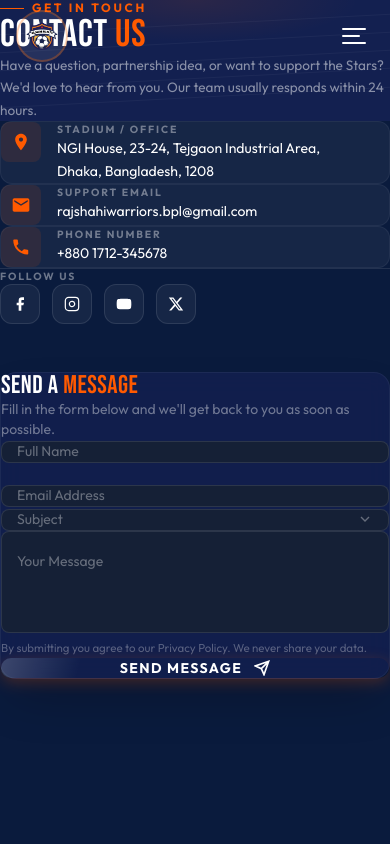
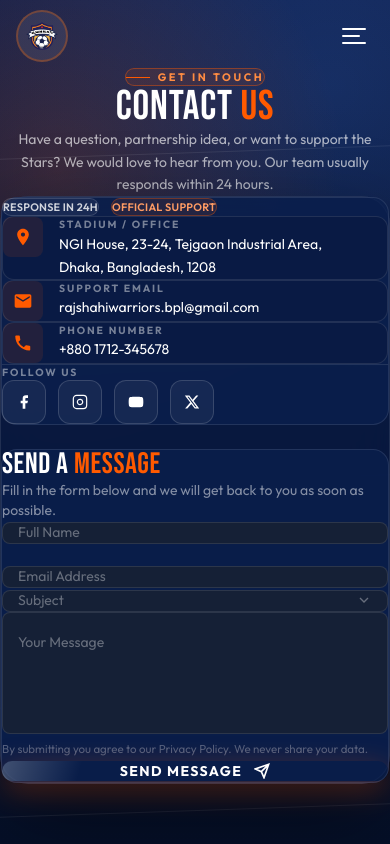
Before and after one commit to sif1t/rajshahi-starsfc, a Next.js app: page /contact in a window 390 px wide. Shown: the top 844 px of the page. Built offline with nearby package versions, Linux system fonts and the light colour scheme.

Commit message:
feat: redesign ContactPage layout with improved responsiveness and animations

```diff
--- a/src/app/contact/page.tsx
+++ b/src/app/contact/page.tsx
@@ -254,78 +254,75 @@
     <>
       <Navbar />
 
-      {/* ── Page wrapper — pushes below fixed navbar ── */}
-      <div className="bg-[#0A1B3D] min-h-screen">
-
-        {/* ── Hero strip ──────────────────────────── */}
-        <div className="relative overflow-hidden bg-[#132050] pt-[120px] pb-12">
-          {/* Subtle radial glow */}
+      {/* ── Full-screen centered wrapper ── */}
+      <div className="relative min-h-screen overflow-hidden bg-[#071433]">
+        {/* Atmospheric background */}
         <div
           aria-hidden="true"
           className="pointer-events-none absolute inset-0"
           style={{
-              background: "radial-gradient(ellipse 60% 50% at 50% 0%, rgba(255,90,0,0.10) 0%, transparent 70%)",
+            background:
+              "radial-gradient(circle at 15% 20%, rgba(255,90,0,0.18) 0%, transparent 38%), radial-gradient(circle at 85% 10%, rgba(73,142,255,0.14) 0%, transparent 42%), linear-gradient(180deg, #10214f 0%, #071433 52%, #051029 100%)",
           }}
         />
-          {/* Thin diagonal stripes */}
-          <div aria-hidden="true" className="pointer-events-none absolute inset-0 overflow-hidden opacity-[0.04]">
-            {[...Array(5)].map((_, i) => (
+        <div aria-hidden="true" className="pointer-events-none absolute inset-0 opacity-[0.08]">
+          {[...Array(7)].map((_, i) => (
             <div
               key={i}
               className="absolute h-px bg-white"
-                style={{ width: "150%", left: "-25%", top: `${20 + i * 15}%`, transform: "rotate(-3deg)" }}
+              style={{ width: "150%", left: "-25%", top: `${18 + i * 13}%`, transform: "rotate(-2deg)" }}
             />
           ))}
         </div>
 
-          <div className="relative z-10 max-w-6xl mx-auto px-4 sm:px-6 lg:px-8">
+        <section className="relative z-10 mx-auto flex min-h-screen w-full max-w-[1320px] items-center px-4 pb-16 pt-[130px] sm:px-6 lg:px-10">
+          <div className="w-full">
+            {/* Header */}
             <motion.div
               initial={{ opacity: 0, y: 20 }}
               animate={{ opacity: 1, y: 0 }}
               transition={{ duration: 0.6, ease: EASE }}
+              className="mx-auto max-w-3xl text-center"
             >
-              {/* Tag line */}
-              <p className="flex items-center gap-2 mb-3 text-[#FF5A00] text-xs font-bold tracking-[0.22em] uppercase">
-                <span className="inline-block w-6 h-px bg-[#FF5A00]" />
+              <p className="mb-4 inline-flex items-center gap-2 rounded-full border border-[#FF5A00]/40 bg-[#FF5A00]/10 px-4 py-1.5 text-[0.68rem] font-bold tracking-[0.24em] text-[#FF8C42] uppercase">
+                <span className="inline-block h-px w-6 bg-[#FF5A00]" />
                 Get in touch
               </p>
-
-              {/* Page title */}
               <h1
-                className="text-white leading-none mb-3 uppercase"
+                className="text-white leading-none uppercase"
                 style={{
                   fontFamily: "var(--font-display, 'Bebas Neue', sans-serif)",
-                  fontSize: "clamp(2.4rem, 5vw, 4.5rem)",
+                  fontSize: "clamp(2.6rem, 6vw, 5.2rem)",
                 }}
               >
-                CONTACT <span className="text-[#FF5A00]">US</span>
+                Contact <span className="text-[#FF5A00]">Us</span>
               </h1>
-
-              {/* Subtitle */}
-              <p
-                className="text-white/50 leading-relaxed"
-                style={{ fontSize: "clamp(0.85rem, 1.5vw, 1rem)", maxWidth: "38rem" }}
-              >
-                Have a question, partnership idea, or want to support the Stars?
-                We'd love to hear from you. Our team usually responds within 24 hours.
+              <p className="mx-auto mt-4 max-w-2xl text-sm leading-relaxed text-white/65 sm:text-base">
+                Have a question, partnership idea, or want to support the Stars? We would love to hear from you.
+                Our team usually responds within 24 hours.
               </p>
             </motion.div>
-          </div>
-        </div>
 
-        {/* ── Two-column body ─────────────────────── */}
-        <div className="max-w-6xl mx-auto px-4 sm:px-6 lg:px-8 py-12 lg:py-16">
-          <div className="grid grid-cols-1 lg:grid-cols-2 gap-12 lg:gap-16 items-start">
-
+            {/* Main panel */}
+            <div className="mt-10 rounded-[28px] border border-white/10 bg-[#091a44]/70 p-4 shadow-[0_35px_90px_rgba(0,0,0,0.45)] backdrop-blur-xl sm:p-6 lg:p-8">
+              <div className="grid grid-cols-1 items-stretch gap-6 xl:grid-cols-12">
                 {/* ── LEFT: Info column ────────────────── */}
                 <motion.aside
                   variants={stagger}
                   initial="hidden"
                   animate="show"
-              className="space-y-8"
+                  className="rounded-2xl border border-white/10 bg-[#0B204F]/75 p-5 sm:p-6 xl:col-span-5"
                 >
-              {/* Info cards */}
-              <div className="space-y-6">
+                  <div className="mb-6 flex flex-wrap gap-3">
+                    <span className="rounded-full border border-white/15 bg-white/5 px-3 py-1 text-[0.68rem] font-semibold tracking-wide text-white/80 uppercase">
+                      Response in 24h
+                    </span>
+                    <span className="rounded-full border border-[#FF5A00]/35 bg-[#FF5A00]/10 px-3 py-1 text-[0.68rem] font-semibold tracking-wide text-[#FF9C64] uppercase">
+                      Official support
+                    </span>
+                  </div>
+
+                  <div className="space-y-4">
                     {contactInfo.map((item) => (
                       <motion.a
                         key={item.label}
@@ -333,19 +330,16 @@
                         target={item.href.startsWith("http") ? "_blank" : undefined}
                         rel={item.href.startsWith("http") ? "noopener noreferrer" : undefined}
                         variants={itemUp}
-                    className="group flex items-start gap-4 p-5 rounded-xl border border-white/5 bg-white/5 transition-all duration-300 hover:border-white/10 hover:bg-white/10 cursor-pointer"
+                        className="group flex items-start gap-4 rounded-xl border border-white/10 bg-[#0A1B43]/80 p-4 transition-all duration-300 hover:border-[#FF5A00]/35 hover:bg-[#0D244F]/95"
                       >
-                    {/* Icon bubble */}
-                    <div
-                      className="flex-shrink-0 mt-0.5 w-10 h-10 rounded-lg flex items-center justify-center text-[#FF5A00] bg-[#FF5A00]/10 transition-all duration-300 group-hover:bg-[#FF5A00] group-hover:text-white"
-                    >
+                        <div className="mt-0.5 flex h-10 w-10 flex-shrink-0 items-center justify-center rounded-lg bg-[#FF5A00]/10 text-[#FF5A00] transition-all duration-300 group-hover:bg-[#FF5A00] group-hover:text-white">
                           {item.icon}
                         </div>
                         <div className="min-w-0">
-                      <p className="text-[0.65rem] font-bold tracking-[0.18em] uppercase text-white/40 mb-1">
+                          <p className="mb-1 text-[0.65rem] font-bold tracking-[0.18em] text-white/45 uppercase">
                             {item.label}
                           </p>
-                      <p className="text-white text-sm leading-relaxed break-words whitespace-pre-line">
+                          <p className="break-words whitespace-pre-line text-sm leading-relaxed text-white">
                             {item.value}
                           </p>
                         </div>
@@ -353,12 +347,11 @@
                     ))}
                   </div>
 
-              {/* Divider and Follow Us */}
-              <motion.div variants={itemUp} className="border-t border-white/10 pt-8">
-                <p className="text-[0.65rem] font-bold tracking-[0.18em] uppercase text-white/40 mb-4">
+                  <motion.div variants={itemUp} className="mt-6 border-t border-white/10 pt-6">
+                    <p className="mb-4 text-[0.65rem] font-bold tracking-[0.18em] text-white/45 uppercase">
                       Follow Us
                     </p>
-                <div className="flex gap-3 flex-wrap">
+                    <div className="flex flex-wrap gap-3">
                       {socialLinks.map((s, i) => (
                         <motion.a
                           key={s.name}
@@ -366,14 +359,15 @@
                           target="_blank"
                           rel="noopener noreferrer"
                           aria-label={s.name}
-                      className="w-10 h-10 rounded-xl border border-white/10 bg-white/5 flex items-center justify-center text-white/45 hover:bg-[#FF5A00] hover:border-[#FF5A00] hover:text-white transition-all duration-300"
+                          className="flex h-11 w-11 items-center justify-center rounded-xl border border-white/15 bg-white/5 text-white/60 transition-all duration-300 hover:border-[#FF5A00] hover:bg-[#FF5A00] hover:text-white"
                           initial={{ opacity: 0, scale: 0.8 }}
                           animate={{
-                        opacity: 1, scale: 1,
+                            opacity: 1,
+                            scale: 1,
                             transition: { delay: 0.4 + i * 0.07, duration: 0.35, ease: EASE },
                           }}
-                      whileHover={{ y: -3, scale: 1.1 }}
-                      whileTap={{ scale: 0.93 }}
+                          whileHover={{ y: -3, scale: 1.06 }}
+                          whileTap={{ scale: 0.95 }}
                         >
                           {s.icon}
                         </motion.a>
@@ -387,55 +381,49 @@
                   initial={{ opacity: 0, y: 28 }}
                   animate={{ opacity: 1, y: 0 }}
                   transition={{ duration: 0.6, ease: EASE, delay: 0.2 }}
+                  className="rounded-2xl border border-white/10 bg-[#0B204F]/75 p-6 sm:p-7 lg:p-8 xl:col-span-7"
                 >
-              <div
-                className="rounded-2xl border border-white/5 p-6 sm:p-8 lg:p-10 bg-[#132050]/80 backdrop-blur-md shadow-2xl"
-              >
-                {/* Card header */}
                   <h2
-                  className="text-white leading-tight mb-2 uppercase"
+                    className="text-white leading-tight uppercase"
                     style={{
                       fontFamily: "var(--font-display, 'Bebas Neue', sans-serif)",
-                    fontSize: "clamp(1.6rem, 2.5vw, 2.2rem)",
+                      fontSize: "clamp(1.85rem, 2.7vw, 2.5rem)",
                     }}
                   >
-                  SEND A <span className="text-[#FF5A00]">MESSAGE</span>
+                    Send A <span className="text-[#FF5A00]">Message</span>
                   </h2>
-                <p className="text-white/40 text-sm mb-8">
-                  Fill in the form below and we'll get back to you as soon as possible.
+                  <p className="mb-7 mt-2 text-sm text-white/50">
+                    Fill in the form below and we will get back to you as soon as possible.
                   </p>
 
-                {/* Success banner */}
                   <AnimatePresence>
                     {status === "success" && (
                       <motion.div
                         initial={{ opacity: 0, y: -10, scale: 0.97 }}
                         animate={{ opacity: 1, y: 0, scale: 1 }}
                         exit={{ opacity: 0, scale: 0.97 }}
-                      className="mb-8 flex items-start gap-3 p-4 rounded-xl border border-green-500/30 bg-green-500/10"
+                        className="mb-7 flex items-start gap-3 rounded-xl border border-green-500/30 bg-green-500/10 p-4"
                       >
-                      <div className="w-8 h-8 rounded-full bg-green-500/20 flex items-center justify-center text-green-400 flex-shrink-0">
-                        <svg className="w-4 h-4" fill="none" stroke="currentColor" strokeWidth="2.5" viewBox="0 0 24 24">
+                        <div className="flex h-8 w-8 flex-shrink-0 items-center justify-center rounded-full bg-green-500/20 text-green-400">
+                          <svg className="h-4 w-4" fill="none" stroke="currentColor" strokeWidth="2.5" viewBox="0 0 24 24">
                             <path d="M20 6L9 17l-5-5" />
                           </svg>
                         </div>
                         <div>
-                        <p className="text-green-400 font-semibold text-sm">Message sent!</p>
-                        <p className="text-white/45 text-xs mt-0.5">We'll be in touch within 24 hours.</p>
+                          <p className="text-sm font-semibold text-green-400">Message sent!</p>
+                          <p className="mt-0.5 text-xs text-white/45">We will be in touch within 24 hours.</p>
                         </div>
                       </motion.div>
                     )}
                   </AnimatePresence>
 
-                {/* Form */}
                   <form
                     ref={formRef}
                     onSubmit={handleSubmit}
                     className="space-y-5"
                     noValidate
                   >
-                  {/* Name + Email row */}
-                  <div className="grid grid-cols-1 sm:grid-cols-2 gap-5">
+                    <div className="grid grid-cols-1 gap-5 sm:grid-cols-2">
                       <FloatingInput
                         id="contact-name" label="Full Name" value={form.name}
                         onChange={set("name")} required autoComplete="name"
@@ -446,69 +434,65 @@
                       />
                     </div>
 
-                  {/* Subject */}
                     <FloatingSelect
                       id="contact-subject" label="Subject"
                       value={form.subject} onChange={set("subject")} options={subjects}
                     />
 
-                  {/* Message */}
                     <FloatingTextarea
                       id="contact-message" label="Your Message"
-                    value={form.message} onChange={set("message")} required rows={5}
+                      value={form.message} onChange={set("message")} required rows={6}
                     />
 
-                  {/* Privacy */}
-                  <p className="text-white/30 text-[0.72rem] leading-relaxed pt-2 pb-2">
+                    <p className="pb-2 pt-2 text-[0.72rem] leading-relaxed text-white/30">
                       By submitting you agree to our{" "}
                       <a href="#" className="text-[#FF5A00] hover:underline">Privacy Policy</a>.
                       We never share your data.
                     </p>
 
-                  {/* Submit */}
                     <motion.button
                       type="submit"
                       disabled={status === "sending"}
-                    className="relative w-full flex items-center justify-center gap-3 text-white font-bold text-sm tracking-widest uppercase rounded-xl py-4 px-6 bg-[#FF5A00] overflow-hidden disabled:opacity-60 disabled:cursor-not-allowed shadow-[0_4px_15px_rgba(255,90,0,0.25)] hover:shadow-[0_8px_25px_rgba(255,90,0,0.4)] transition-shadow duration-300"
+                      className="relative w-full overflow-hidden rounded-xl bg-[#FF5A00] px-6 py-4 text-sm font-bold tracking-widest text-white uppercase shadow-[0_8px_30px_rgba(255,90,0,0.35)] transition-shadow duration-300 hover:shadow-[0_12px_34px_rgba(255,90,0,0.45)] disabled:cursor-not-allowed disabled:opacity-60"
                       whileHover={status !== "sending" ? { y: -2, scale: 1.01 } : {}}
                       whileTap={status !== "sending" ? { scale: 0.98 } : {}}
                     >
-                    {/* Shimmer */}
+                      <span className="relative z-10 flex items-center justify-center gap-3">
+                        {status === "sending" ? (
+                          <>
+                            <svg className="h-5 w-5 animate-spin" fill="none" viewBox="0 0 24 24">
+                              <circle className="opacity-25" cx="12" cy="12" r="10" stroke="currentColor" strokeWidth="4" />
+                              <path className="opacity-75" fill="currentColor" d="M4 12a8 8 0 018-8v8z" />
+                            </svg>
+                            Sending...
+                          </>
+                        ) : (
+                          <>
+                            Send Message
+                            <svg className="h-4 w-4" fill="none" stroke="currentColor" strokeWidth="2.5" viewBox="0 0 24 24">
+                              <path d="M22 2L11 13M22 2l-7 20-4-9-9-4 20-7z" />
+                            </svg>
+                          </>
+                        )}
+                      </span>
                       <motion.span
-                      className="absolute inset-0 pointer-events-none"
+                        className="pointer-events-none absolute inset-0"
                         style={{
                           background:
-                          "linear-gradient(105deg, transparent 40%, rgba(255,255,255,0.18) 50%, transparent 60%)",
+                            "linear-gradient(105deg, transparent 40%, rgba(255,255,255,0.22) 50%, transparent 60%)",
                           backgroundSize: "200% 100%",
                           backgroundPosition: "-100% center",
                         }}
                         whileHover={{ backgroundPosition: "200% center" }}
                         transition={{ duration: 0.55 }}
                       />
-
-                    {status === "sending" ? (
-                      <>
-                        <svg className="w-5 h-5 animate-spin" fill="none" viewBox="0 0 24 24">
-                          <circle className="opacity-25" cx="12" cy="12" r="10" stroke="currentColor" strokeWidth="4" />
-                          <path className="opacity-75" fill="currentColor" d="M4 12a8 8 0 018-8v8z" />
-                        </svg>
-                        Sending…
-                      </>
-                    ) : (
-                      <>
-                        Send Message
-                        <svg className="w-4 h-4" fill="none" stroke="currentColor" strokeWidth="2.5" viewBox="0 0 24 24">
-                          <path d="M22 2L11 13M22 2l-7 20-4-9-9-4 20-7z" />
-                        </svg>
-                      </>
-                    )}
                     </motion.button>
                   </form>
-              </div>
                 </motion.div>
-
               </div>
             </div>
+          </div>
+        </section>
       </div>
 
       <Footer />
```
Lines whose indentation alone changed are shown as unchanged.
